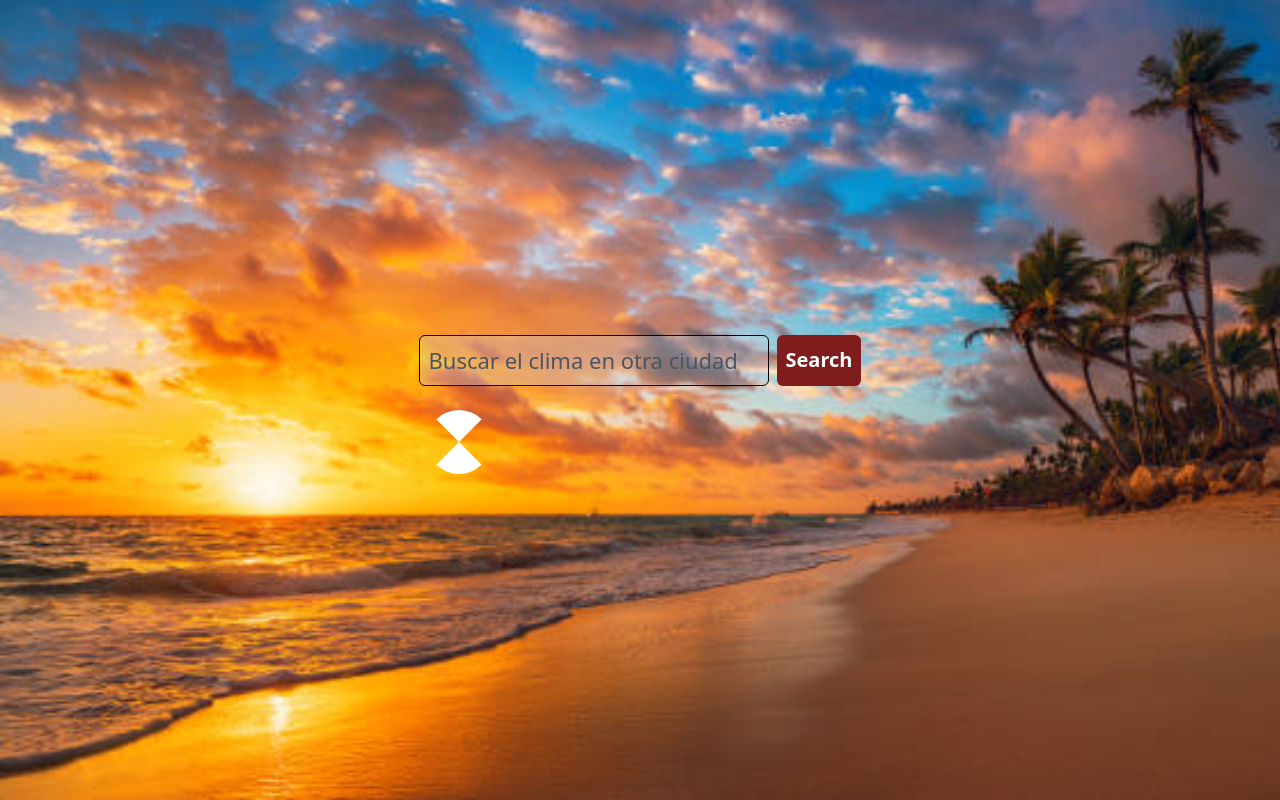
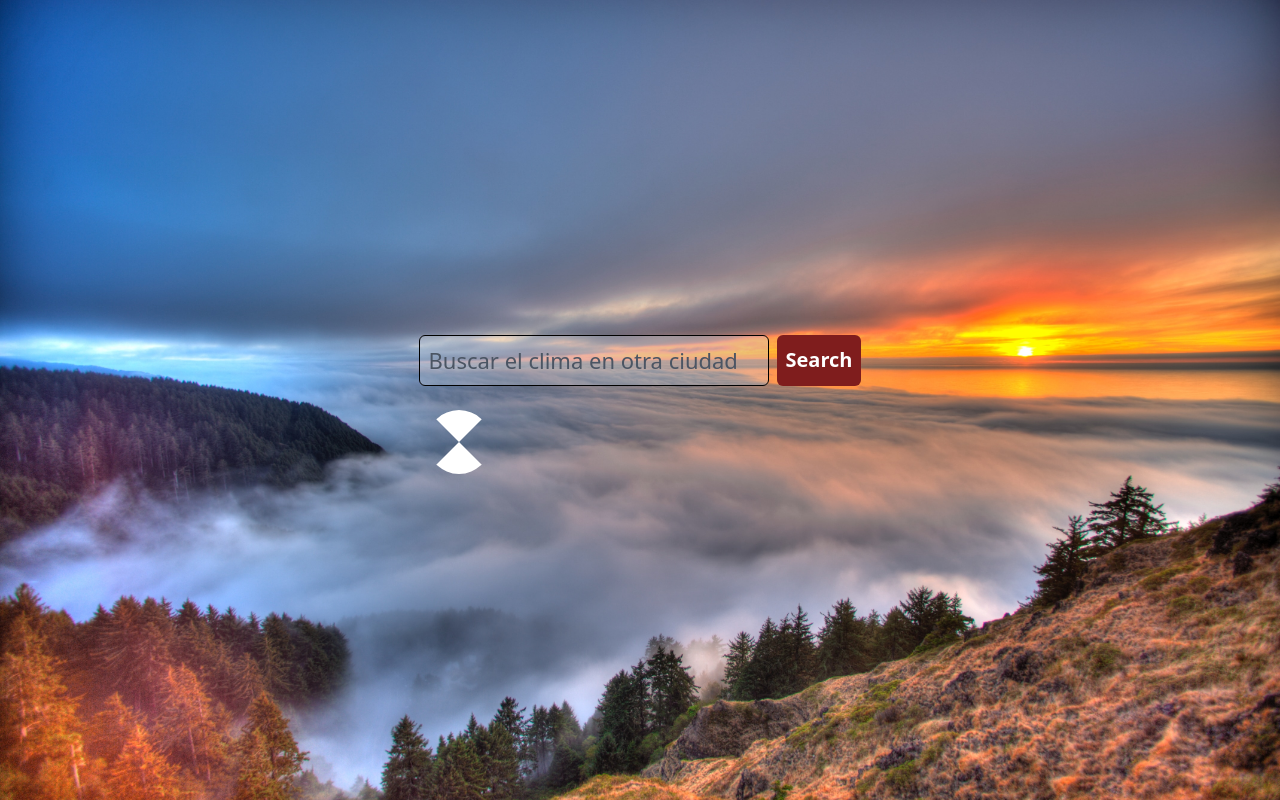
Before and after one commit to carlos-santos-tadeo/WeatherApp, a React (Vite) app: page / in a window 1280 px wide. Built offline with nearby package versions, Linux system fonts and the light colour scheme; no server answers.

Commit message:
change-background

```diff
--- a/src/App.jsx
+++ b/src/App.jsx
@@ -92,7 +92,7 @@ function App() {
         loading ? (
           <Loading />
         ) : (
-          <div className=" grid place-content-center min-h-screen bg-[url(/images/bg1.jpg)] bg-cover px-2">
+          <div className=" grid place-content-center min-h-screen bg-[url(/images/bg.jpg)] bg-cover px-2">
             <form onSubmit={handleSubmit} className='flex justify-center gap-2 py-4'>
               <input id='textSearch' placeholder='Buscar el clima en otra ciudad' className='placeholder-black w-60 bg-slate-300/30 border-[1px] border-black rounded-md p-2 sm:w-[350px] sm:text-[22px] sm:placeholder-gray-600' type="text" />
               <button className='bg-red-900 hover:bg-blue-800 font-bold p-2 text-white rounded-md sm:text-[20px]'>Search</button>
```
Also changed, not shown: public/images/bg.jpg (added).
